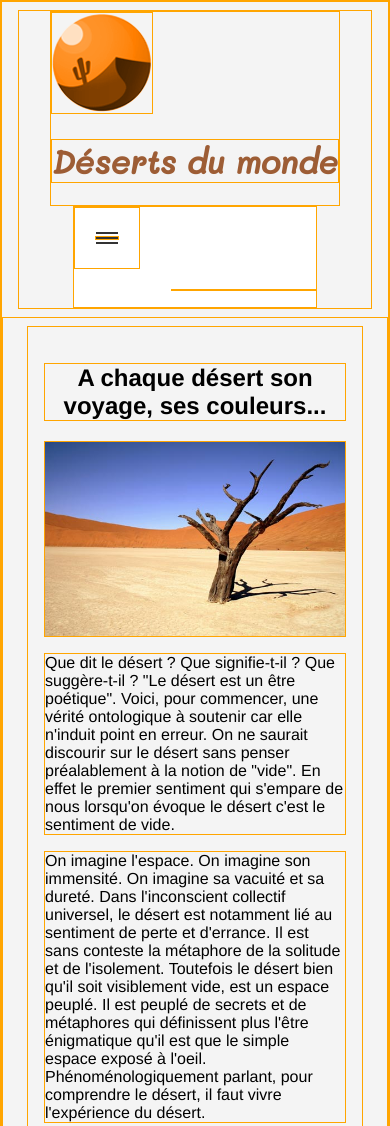
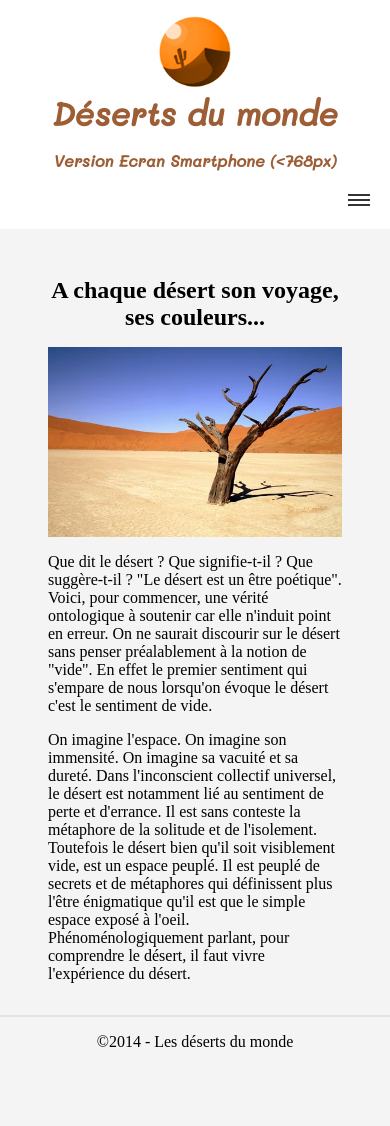
Before and after one commit to VeraTuran/deserts_du_monde, a plain HTML site: page index.html in a window 390 px wide. Shown: the top 1126 px of the page. After the commit the page ends 1067 px from the top, so only its background shows below. Drawn offline with Linux system fonts and the light colour scheme.

Commit message:
mobile version done

```diff
--- a/assets/css/burger_menu.css
+++ b/assets/css/burger_menu.css
@@ -4,12 +4,14 @@
 
 body {
   margin: 0;
-  font-family: Helvetica, sans-serif;
+  /* font-family: Helvetica, sans-serif; */
   background-color: #f4f4f4;
 }
 
 a {
   color: #000;
+  text-transform: uppercase;
+  font-weight: bold;
 }
 
 /* nav */
@@ -26,7 +28,7 @@
 }
 
 .nav ul {
-  margin-left: 40%;
+  /* margin-left: 40%; */
   padding: 0;
   list-style: none;
   overflow: hidden;
@@ -37,6 +39,9 @@
   display: block;
   padding: 1.25rem 1.25rem;
   text-decoration: none;
+  text-align: center;
+  background-color: #e2e2e2;
+  border-bottom: 1px solid white;
 }
 
 /* menu */
@@ -50,10 +55,12 @@
 
 .nav .menu-icone {
   cursor: pointer;
-  display: inline-block;
+  /* display: inline-block; */
   padding: 1.75rem 1.25rem;
   position: relative;
   user-select: none;
+  float: right;
+  /* width: 100%; */
 }
 
 .nav .menu-icone .nav-icone {
@@ -61,6 +68,7 @@
   display: block;
   height: 2px;
   position: relative;
+  float: right;
   width: 1.375rem;
 }
 
--- a/assets/css/style.css
+++ b/assets/css/style.css
@@ -2,17 +2,24 @@
 @import "article.css"; */
 
 * {
-  border: solid 1px orange;
+  /* border: solid 1px orange; */
+  margin: 0;
+  padding: 0;
+  box-sizing: border-box;
+  width: 100%;
 }
 
 header {
   display: flex;
   flex-direction: column;
-  align-items: center;
-  margin-top: 0.5rem;
+  justify-content: space-around;
+  text-align: center;
+  /* margin-top: 0.5rem;
   margin-bottom: 0.5rem;
   margin-left: 1rem;
-  margin-right: 1rem;
+  margin-right: 1rem; */
+  width: 100%;
+  background-color: white;
 }
 
 header h1 {
@@ -22,7 +29,15 @@
   color: #9d5d35;
 }
 
-.navbar {
+.logo-area {
+  padding: 1rem;
+}
+
+.logo-area img {
+  width: 20%;
+}
+
+/* .navbar {
   display: flex;
   flex-direction: column;
   flex-wrap: wrap;
@@ -33,20 +48,25 @@
   color: black;
   text-align: center;
   width: 100%;
-}
+} */
 
 .article {
   display: flex;
   flex-direction: column;
-  margin-left: 1.5rem;
+  /* margin-left: 1.5rem;
   margin-right: 1.5rem;
   margin-top: 0.5rem;
-  margin-bottom: 0.5rem;
-  padding: 1rem;
+  margin-bottom: 0.5rem; */
+  padding-left: 3rem;
+  padding-right: 3rem;
+  padding-top: 2rem;
+  padding-bottom: 2rem;
 }
 
 .article h2 {
   text-align: center;
+  margin-bottom: 1rem;
+  margin-top: 1rem;
 }
 
 .article p {
@@ -54,7 +74,12 @@
   margin-bottom: 0rem;
 }
 
-footer {
-  border-top: 1px solid gray;
+.article img {
   text-align: center;
 }
+
+footer {
+  border-top: 2px solid #e2e2e2;
+  text-align: center;
+  padding: 1rem;
+}
--- a/index.html
+++ b/index.html
@@ -13,7 +13,7 @@
   </head>
   <body>
     <header>
-      <div>
+      <div class="logo-area">
         <img
           src="assets/img/logo.png"
           alt="orange logo with sun, sanddune and cactus"
@@ -21,14 +21,15 @@
         <h1>Déserts du monde</h1>
       </div>
       <nav class="nav">
+        <h1 class="titre"></h1>
         <input class="menu-bouton" type="checkbox" id="menu-bouton" />
         <label class="menu-icone" for="menu-bouton"
           ><span class="nav-icone"></span
         ></label>
         <ul class="menu">
-          <a href="#">- Actualité -</a>
-          <a href="#">- Galerie -</a>
-          <a href="#">- Contact -</a>
+          <li><a href="#">- Actualité -</a></li>
+          <li><a href="#">- Galerie -</a></li>
+          <li><a href="#">- Contact -</a></li>
         </ul>
       </nav>
     </header>
```
